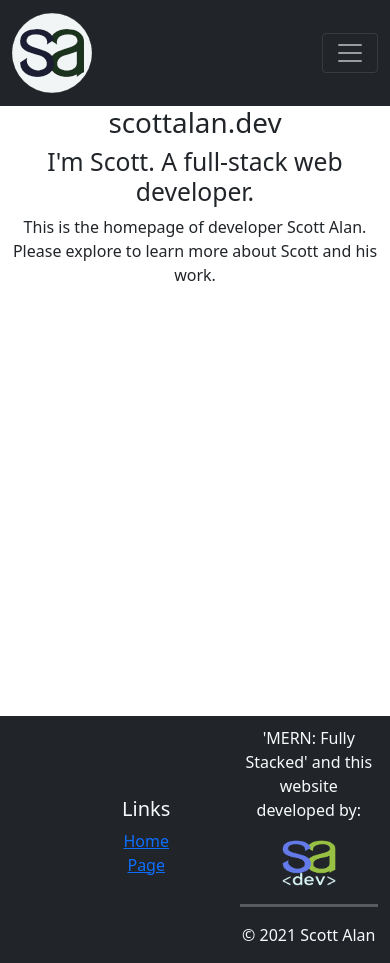
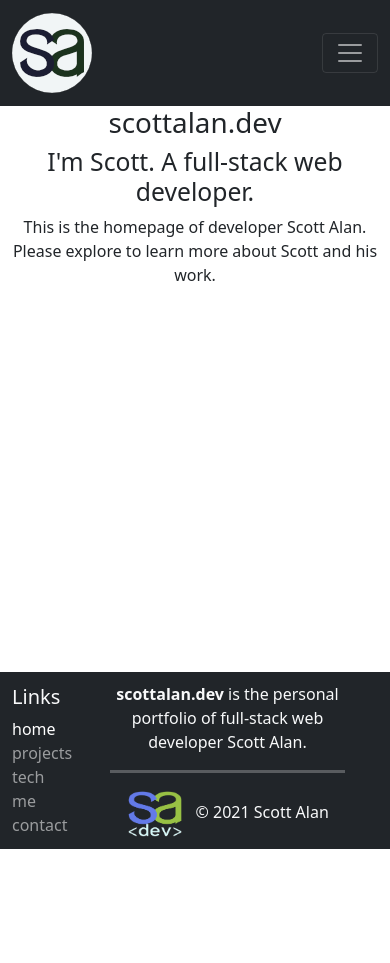
Before and after one commit to scottalandev/scottalandev-react, a React (Create React App) app: page / in a window 390 px wide. After the commit the page ends 849 px from the top, so only its background shows below. Built offline with nearby package versions, Linux system fonts and the light colour scheme.

Commit message:
updated header, footer, router for correct functionality (active links, responsive sizing, etc.), changed <div>s to <header/main/footer> in main.js

```diff
--- a/src/components/MainComponent.js
+++ b/src/components/MainComponent.js
@@ -9,31 +9,30 @@ import ContactPage from './pages/ContactPage';
 import './main.css';
 
 function Main() {
-
-    //this block effects a Scroll-To-Top on navigation
-    const location = useLocation();
+	//this block effects a Scroll-To-Top on navigation
+	const location = useLocation();
 	useLayoutEffect(() => {
 		window.scrollTo(0, 0);
 	}, [location]);
 
-    return (
+	return (
 		<>
-			<div className="header-container">
+			<header>
 				<Header />
-			</div>
-			<div className="content-container">
+			</header>
+			<main>
 				<Routes>
-					<Route path="/home" element={<HomePage />} />
+					<Route path="/" element={<HomePage />} />
 					<Route path="/projects" element={<ProjectsPage />} />
 					<Route path="/tech" element={<TechPage />} />
 					<Route path="/me" element={<MePage />} />
 					<Route path="/contact" element={<ContactPage />} />
 					<Route path="*" element={<HomePage />} />
 				</Routes>
-			</div>
-			<div className="footer-container">
+			</main>
+			<footer>
 				<Footer />
-			</div>
+			</footer>
 		</>
 	);
 }
--- a/src/components/headFoot/HeadFootComponent.js
+++ b/src/components/headFoot/HeadFootComponent.js
@@ -8,14 +8,16 @@ export function Header() {
 
 	return (
 		<Navbar dark className="bg-dark dark" sticky="top" expand="md">
-			<NavbarBrand className="mr-auto" href="/">
+			<NavbarBrand className="mr-auto col-sm-3" href="/">
 				<img src="img/SAFavicon80px.png" alt="logo" />
 			</NavbarBrand>
 			<NavbarToggler onClick={() => toggleNav(!isNavOpen)} />
 			<Collapse isOpen={isNavOpen} navbar>
-				<Nav navbar className="ml-auto">
+				<Nav navbar navbar-dark className="offset-sm-3">
 					<NavItem>
-						<NavLink className="nav-link" to="/home" onClick={() => toggleNav(false)}>home</NavLink>
+						<NavLink className="nav-link" to="/" onClick={() => toggleNav(false)}>
+							home
+						</NavLink>
 					</NavItem>
 					<NavItem>
 						<NavLink className="nav-link" to="/projects" onClick={() => toggleNav(false)}>
@@ -45,30 +47,47 @@ export function Header() {
 
 export function Footer(props) {
 	return (
-		<footer className="site-footer">
 		<div className="container-fluid bg-dark text-light footer-content" style={{ width: '100%' }}>
 			<div className="row align-items-center">
-					<div className="col col-sm-4 offset-2 foot-col">
+				<div className="col-sm-3 offset-sm-2 col-3 foot-col foot-nav">
 					<h5>Links</h5>
-						<ul className="list-unstyled">
+					<Nav navbar navbar-dark vertical className="">
 						<NavItem>
-								<NavLink to="/home">Home</NavLink>
+							<NavLink className="foot-link" to="/">
+								home
+							</NavLink>
 						</NavItem>
-							<li>
-								<NavLink to="/page">Page</NavLink>
-							</li>
-						</ul>
+						<NavItem>
+							<NavLink className="foot-link" to="/projects">
+								projects
+							</NavLink>
+						</NavItem>
+						<NavItem>
+							<NavLink className="foot-link" to="/tech">
+								tech
+							</NavLink>
+						</NavItem>
+						<NavItem>
+							<NavLink className="foot-link" to="/me">
+								me
+							</NavLink>
+						</NavItem>
+						<NavLink className="foot-link" to="/contact">
+							contact
+						</NavLink>
+					</Nav>
 				</div>
-					<div className="col text-center foot-col">
-						<p>'MERN: Fully Stacked' and this website developed by:</p>
-						<a href="http://scottalan.dev/" target="_blank" rel="noreferrer">
-							<img src="img/SADLogoLt2LgTrans.png" alt="Scott Alan Dev logo" height="50px" />
-						</a>
+				<div className="col-sm-6 col-8 text-center foot-col">
+					<p>
+						<strong>scottalan.dev</strong> is the personal portfolio of full-stack web developer Scott Alan.
+					</p>
 					<hr style={{ borderTop: '3px solid white' }} />
-						<p>&copy; 2021 Scott Alan</p>
+					<div href="http://scottalan.dev/" target="_blank" rel="noreferrer">
+						<img src="img/SADLogoLt2LgTrans.png" alt="Scott Alan Dev logo" height="50px" style={{ marginRight: '5%' }} />
+						&copy; 2021 Scott Alan
 					</div>
 				</div>
 			</div>
-		</footer>
+		</div>
 	);
 }
--- a/src/components/headFoot/headFoot.css
+++ b/src/components/headFoot/headFoot.css
@@ -8,18 +8,25 @@
     width: 100%;
 }
 
+
+
 /* footer */
 
 .footer-content {
     padding-top: 10px;
+    padding-bottom: 10px;
 }
 
-/* a {
+a.foot-link {
+    color: rgba(255, 255, 255, .55);
+    text-decoration: none;
+}
+
+a.foot-link.active {
     color: #fff;
     text-decoration: none;
 }
 
-a:hover {
-    color: #fff;
-    text-decoration: none;
-} */
+.foot-nav {
+    text-align: left;
+}
--- a/src/components/main.css
+++ b/src/components/main.css
@@ -1,12 +1,12 @@
 :root {
-    --header-height: 56px;
-    --footer-height: 178px;
+    --header-height: 106px;
+    --footer-height: 172px;
 }
 
-.content-container {
+main {
     min-height: calc(100vh - var(--header-height) - var(--footer-height));
 }
 
-.footer-container {
+footer {
     position: relative;
 }
```
Also changed, not shown: seedData/SAprojects.json (added, +9 -0 lines). Lines whose indentation alone changed are shown as unchanged.
